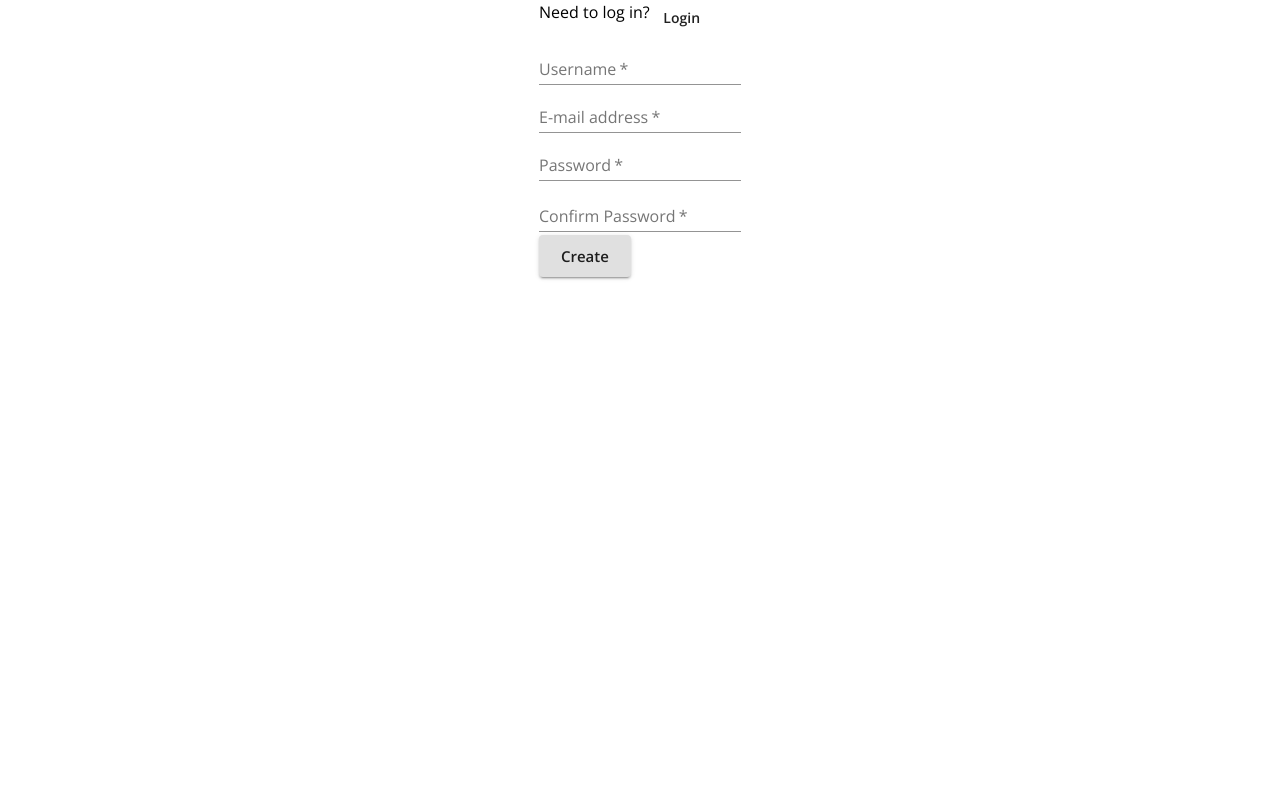
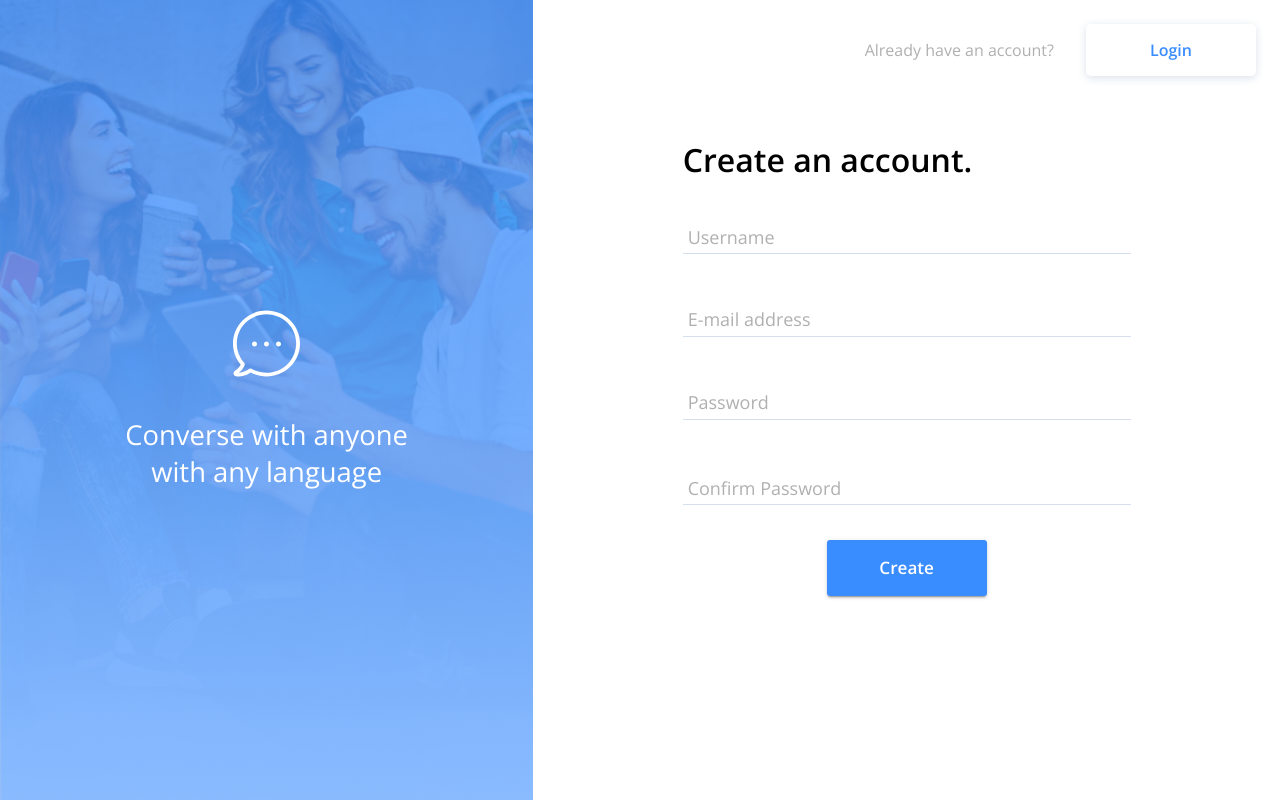
Before and after one commit to petrepan/messenger-app, a React (Create React App) app in the folder client/: page / in a window 1280 px wide. Built offline with nearby package versions, Linux system fonts and the light colour scheme; no server answers.

Commit message:
login and signup page redesign

```diff
--- a/client/src/Login.js
+++ b/client/src/Login.js
@@ -4,16 +4,26 @@ import { connect } from "react-redux";
 import {
   Grid,
   Box,
-  Typography,
-  Button,
+  InputAdornment,
   FormControl,
   TextField,
 } from "@material-ui/core";
+import { makeStyles } from "@material-ui/core/styles";
 import { login } from "./store/utils/thunkCreators";
+import AuthLayout from "./components/AuthLayout";
 
-const Login = (props) => {
+const useStyles = makeStyles((theme) => ({
+  forgotPasswordCta: {
+    color: theme.palette.primary.main,
+    fontSize: theme.typography.fontSizeSm,
+    fontWeight: theme.typography.fontWeightBold,
+    cursor: "pointer",
+  },
+}));
+
+const Login = ({ user, login }) => {
+  const classes = useStyles();
   const history = useHistory();
-  const { user, login } = props;
 
   const handleLogin = async (event) => {
     event.preventDefault();
@@ -28,41 +38,40 @@ const Login = (props) => {
   }
 
   return (
-    <Grid container justify="center">
-      <Box>
-        <Grid container item>
-          <Typography>Need to register?</Typography>
-          <Button onClick={() => history.push("/register")}>Register</Button>
-        </Grid>
-        <form onSubmit={handleLogin}>
-          <Grid>
-            <Grid>
+    <AuthLayout
+      title="Welcome back!"
+      actionHelper="Don’t have an account?"
+      actionLabel="Create account"
+      onClick={() => history.push("/register")}
+      handleFormSubmit={handleLogin}
+      submitBtnLabel="Login">
+      <Grid container align="center" justify="center" direction="column">
         <FormControl margin="normal" required>
           <TextField
-                  aria-label="username"
-                  label="Username"
+            aria-label="Email address"
+            label="E-mail address"
             name="username"
             type="text"
           />
         </FormControl>
-            </Grid>
+        <Box my={2} />
         <FormControl margin="normal" required>
           <TextField
-                label="password"
             aria-label="password"
+            label="Password"
             type="password"
             name="password"
+            InputProps={{
+              endAdornment: (
+                <InputAdornment position="end">
+                  <span className={classes.forgotPasswordCta}>Forgot?</span>
+                </InputAdornment>
+              ),
+            }}
           />
         </FormControl>
-            <Grid>
-              <Button type="submit" variant="contained" size="large">
-                Login
-              </Button>
       </Grid>
-          </Grid>
-        </form>
-      </Box>
-    </Grid>
+    </AuthLayout>
   );
 };
 
--- a/client/src/Signup.js
+++ b/client/src/Signup.js
@@ -4,17 +4,15 @@ import { connect } from "react-redux";
 import {
   Grid,
   Box,
-  Typography,
-  Button,
   FormControl,
   TextField,
   FormHelperText,
 } from "@material-ui/core";
 import { register } from "./store/utils/thunkCreators";
+import AuthLayout from "./components/AuthLayout";
 
-const Login = (props) => {
+const Signup = ({ user, register }) => {
   const history = useHistory();
-  const { user, register } = props;
   const [formErrorMessage, setFormErrorMessage] = useState({});
 
   const handleRegister = async (event) => {
@@ -37,15 +35,14 @@ const Login = (props) => {
   }
 
   return (
-    <Grid container justify="center">
-      <Box>
-        <Grid container item>
-          <Typography>Need to log in?</Typography>
-          <Button onClick={() => history.push("/login")}>Login</Button>
-        </Grid>
-        <form onSubmit={handleRegister}>
-          <Grid>
-            <Grid>
+    <AuthLayout
+      title="Create an account."
+      actionHelper="Already have an account?"
+      actionLabel="Login"
+      onClick={() => history.push("/login")}
+      handleFormSubmit={handleRegister}
+      submitBtnLabel="Create">
+      <Grid container align="center" justify="center" direction="column">
         <FormControl>
           <TextField
             aria-label="username"
@@ -53,10 +50,10 @@ const Login = (props) => {
             name="username"
             type="text"
             required
+            fullWidth
           />
         </FormControl>
-            </Grid>
-            <Grid>
+        <Box my={2} />
         <FormControl>
           <TextField
             label="E-mail address"
@@ -66,8 +63,7 @@ const Login = (props) => {
             required
           />
         </FormControl>
-            </Grid>
-            <Grid>
+        <Box my={2} />
         <FormControl error={!!formErrorMessage.confirmPassword}>
           <TextField
             aria-label="password"
@@ -77,12 +73,9 @@ const Login = (props) => {
             name="password"
             required
           />
-                <FormHelperText>
-                  {formErrorMessage.confirmPassword}
-                </FormHelperText>
+          <FormHelperText>{formErrorMessage.confirmPassword}</FormHelperText>
         </FormControl>
-            </Grid>
-            <Grid>
+        <Box my={2} />
         <FormControl error={!!formErrorMessage.confirmPassword}>
           <TextField
             label="Confirm Password"
@@ -92,18 +85,10 @@ const Login = (props) => {
             name="confirmPassword"
             required
           />
-                <FormHelperText>
-                  {formErrorMessage.confirmPassword}
-                </FormHelperText>
+          <FormHelperText>{formErrorMessage.confirmPassword}</FormHelperText>
         </FormControl>
       </Grid>
-            <Button type="submit" variant="contained" size="large">
-              Create
-            </Button>
-          </Grid>
-        </form>
-      </Box>
-    </Grid>
+    </AuthLayout>
   );
 };
 
@@ -121,4 +106,4 @@ const mapDispatchToProps = (dispatch) => {
   };
 };
 
-export default connect(mapStateToProps, mapDispatchToProps)(Login);
+export default connect(mapStateToProps, mapDispatchToProps)(Signup);
--- /dev/null
+++ b/client/src/components/AuthLayout.js
@@ -0,0 +1,152 @@
+import React from "react";
+import {
+  Grid,
+  Box,
+  Typography,
+  Button,
+  SvgIcon,
+  Hidden,
+} from "@material-ui/core";
+import { makeStyles } from "@material-ui/core/styles";
+import bgImage from "../assets/bg-img.png";
+import { ReactComponent as Bubble } from "../assets/bubble.svg";
+
+const useStyles = makeStyles((theme) => ({
+  root: {
+    height: "100vh",
+    overflow: "hidden",
+  },
+  bgWithGradient: {
+    backgroundImage: `
+      linear-gradient(
+        to bottom, ${theme.palette.gradient.start(
+          80
+        )}, ${theme.palette.gradient.end(80)}
+      ),
+      url("${bgImage}")
+    `,
+    backgroundRepeat: "no-repeat",
+    backgroundSize: "cover",
+    display: "flex",
+    alignItems: "center",
+  },
+  bubble: {
+    width: "67px",
+    height: "67px",
+    marginBottom: theme.spacing(1),
+  },
+  authSidebar: {
+    display: "flex",
+    alignItems: "center",
+    flexDirection: "column",
+    margin: "0 auto",
+  },
+  authSidebarText: {
+    color: "white",
+  },
+  actionHelper: {
+    color: theme.palette.secondary.main,
+    fontSize: theme.typography.fontSize,
+  },
+  action: {
+    width: "170px",
+    height: "52px",
+    marginLeft: theme.spacing(4),
+    borderRadius: "5px",
+    boxShadow: "0 2px 9px 0 rgba(74, 106, 149, 0.2)",
+    color: theme.palette.primary.main,
+  },
+  heightFull: {
+    height: "100%",
+  },
+  formWrapper: {
+    width: "60%",
+    minWidth: "300px",
+    margin: "auto",
+  },
+  btnWrapper: {
+    textAlign: "center",
+  },
+  submitBtn: {
+    width: "160px",
+    height: "56px",
+    borderRadius: "3px",
+    backgroundColor: theme.palette.primary.main,
+    color: "white",
+  },
+}));
+
+const AuthLayout = (props) => {
+  const classes = useStyles();
+  return (
+    <Grid container component="main" spacing={0} className={classes.root}>
+      <Hidden only={["xs", "sm"]}>
+        <Grid item md={5} className={classes.bgWithGradient}>
+          <Box className={classes.authSidebar} py={5}>
+            <SvgIcon viewBox="0 0 67 67" className={classes.bubble}>
+              <Bubble />
+            </SvgIcon>
+            <Box my={2} />
+            <Typography
+              variant="h5"
+              component="h1"
+              className={classes.authSidebarText}>
+              Converse with anyone
+            </Typography>
+            <Typography
+              variant="h5"
+              component="h1"
+              className={classes.authSidebarText}>
+              with any language
+            </Typography>
+          </Box>
+        </Grid>
+      </Hidden>
+
+      <Grid item xs={12} md={7}>
+        <Grid className={classes.heightFull} spacing={0}>
+          <Grid item xs={12}>
+            <Box p={3}>
+              <Grid container alignItems="center" justify="flex-end">
+                <Typography
+                  variant="subtitle1"
+                  component="h3"
+                  className={classes.actionHelper}>
+                  {props.actionHelper}
+                </Typography>
+                <Button onClick={props.onClick} className={classes.action}>
+                  {props.actionLabel}
+                </Button>
+              </Grid>
+            </Box>
+          </Grid>
+          <Box my={5} />
+          <Grid item className={classes.heightFull} xs={12}>
+            <Grid container spacing={0} justify="center" direction="column">
+              <Box className={classes.formWrapper}>
+                <Typography align="left" variant="h4" component="h4">
+                  {props.title}
+                </Typography>
+                <Box my={3} />
+                <form onSubmit={props.handleFormSubmit}>
+                  {props.children}
+                  <Box className={classes.btnWrapper} my={4}>
+                    <Button
+                      className={classes.submitBtn}
+                      type="submit"
+                      variant="contained"
+                      size="large">
+                      {props.submitBtnLabel}
+                    </Button>
+                  </Box>
+                </form>
+              </Box>
+            </Grid>
+          </Grid>
+        </Grid>
+      </Grid>
+    </Grid>
+  );
+};
+
+export default AuthLayout;
--- a/client/src/themes/theme.js
+++ b/client/src/themes/theme.js
@@ -1,24 +1,63 @@
 import { createMuiTheme } from "@material-ui/core";
+
+const PRIMARY_COLOR = "#3A8DFF";
+const SECONDARY_COLOR = "#B0B0B0";
 
 export const theme = createMuiTheme({
   typography: {
     fontFamily: "Open Sans, sans-serif",
-    fontSize: 14,
+    fontSize: 16,
+    fontSizeSm: 12,
     button: {
       textTransform: "none",
       letterSpacing: 0,
-      fontWeight: "bold"
-    }
+      fontWeight: "bold",
+    },
   },
   overrides: {
     MuiInput: {
       input: {
-        fontWeight: "bold"
-      }
-    }
+        fontWeight: "bold",
+      },
+      underline: {
+        "&:before": {
+          borderBottom: "1px solid #d5dfee",
+        },
+        "&:after": {
+          borderBottom: `3px solid ${PRIMARY_COLOR}`,
+        },
+        "&:hover:not($disabled):not($focused):not($error):before": {
+          borderBottom: `1px solid ${PRIMARY_COLOR}`,
+        },
+      },
+    },
+    MuiFormLabel: {
+      root: {
+        color: SECONDARY_COLOR,
+        fontSize: "18px",
+        paddingLeft: "5px",
+        "&$focused": {
+          paddingLeft: "5px",
+          color: SECONDARY_COLOR,
+        },
+      },
+      asterisk: {
+        color: "transparent",
+      },
+    },
+    MuiTypography: {
+      h4: {
+        fontSize: "2rem",
+        fontWeight: "bold",
+      },
+    },
   },
   palette: {
     primary: { main: "#3A8DFF" },
-    secondary: { main: "#B0B0B0" }
-  }
+    secondary: { main: "#B0B0B0" },
+    gradient: {
+      start: (opacity) => `rgb(58 141 255 / ${opacity || 100}%)`,
+      end: (opacity) => `rgb(134 185 255 / ${opacity || 100}%)`,
+    },
+  },
 });
```
Also changed, not shown: client/src/assets/bg-img.png (added), client/src/assets/bubble.svg (added). Lines whose indentation alone changed are shown as unchanged.
